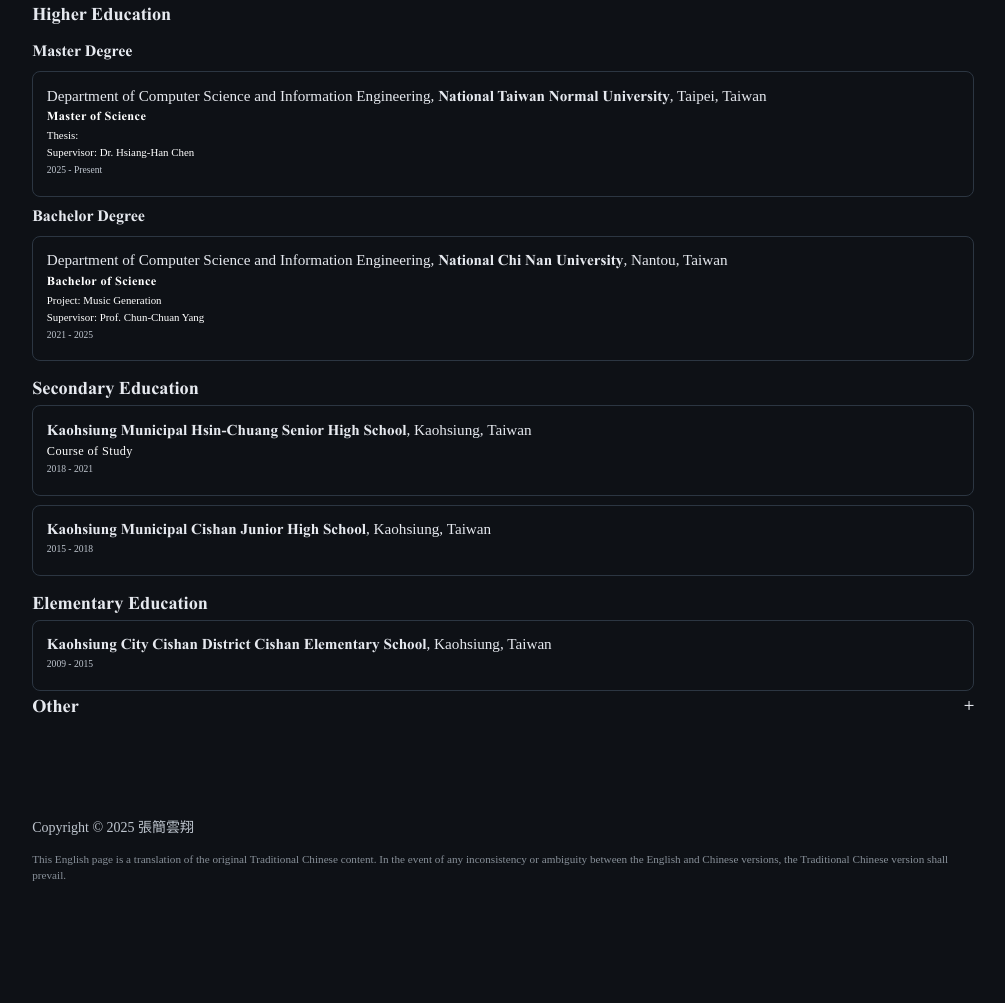
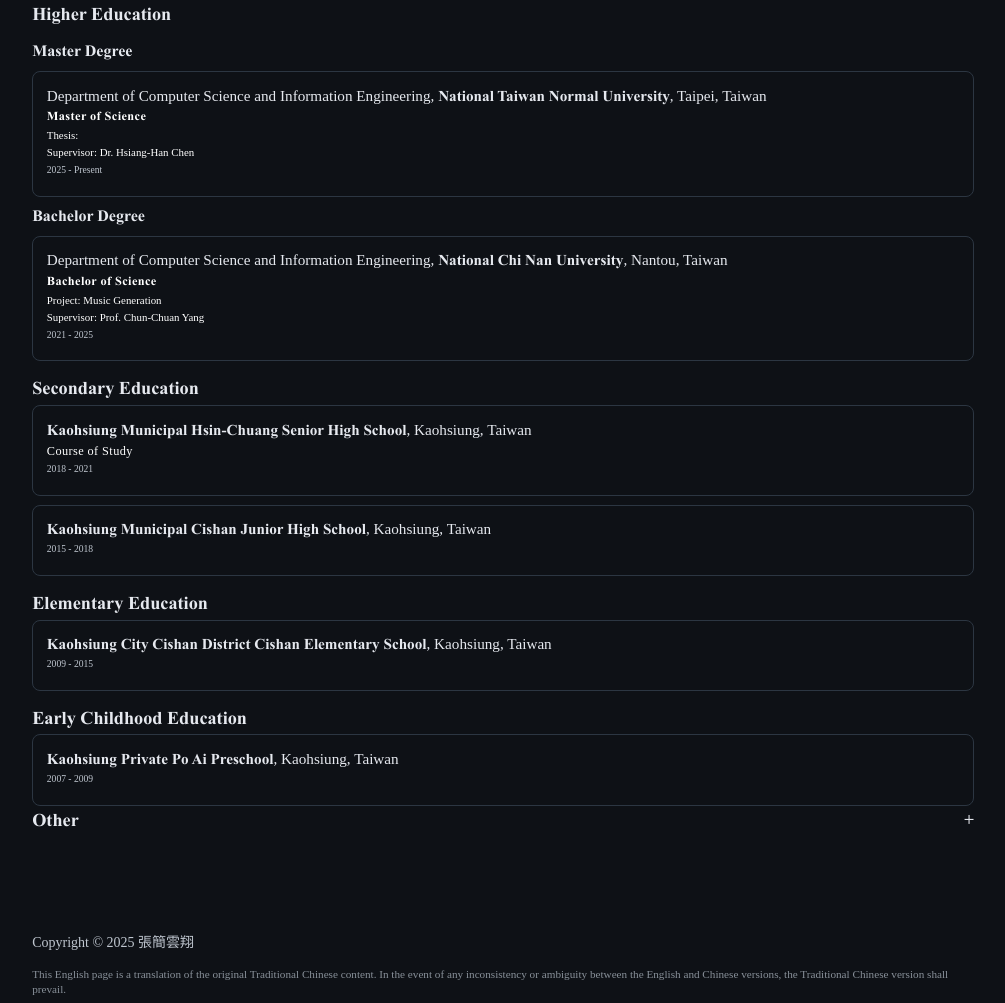
Before and after one commit to ase12345636/ase12345636.github.io, a plain HTML site: page en/education.html in a window 1280 px wide. Shown: the part 178-1181 px from the top of the page, without its empty margins (137-1142 px from the left). Before the commit the page ends 1109 px from the top, so only its background shows below. Drawn offline with Linux system fonts and the light colour scheme; a web font is replaced by a local one.

Commit message:
Add English Version in Early Childhood Eudcation.

```diff
--- a/en/education.html
+++ b/en/education.html
@@ -73,6 +73,15 @@
                         </li>
                     </ul>
                 </section>
+                <section class="record-group" aria-label="Early Childhood Education">
+                    <h2 class="record-heading">Early Childhood Education</h2>
+                    <ul class="record-list">
+                        <li class="record-item">
+                            <h3><strong>Kaohsiung Private Po Ai Preschool</strong>, Kaohsiung, Taiwan</h3>
+                            <div class="record-meta-period">2007 - 2009</div>
+                        </li>
+                    </ul>
+                </section>
                 <details class="acc-item">
                     <summary><span class="record-heading">Other</span></summary>
                     <ul class="record-list">
```
